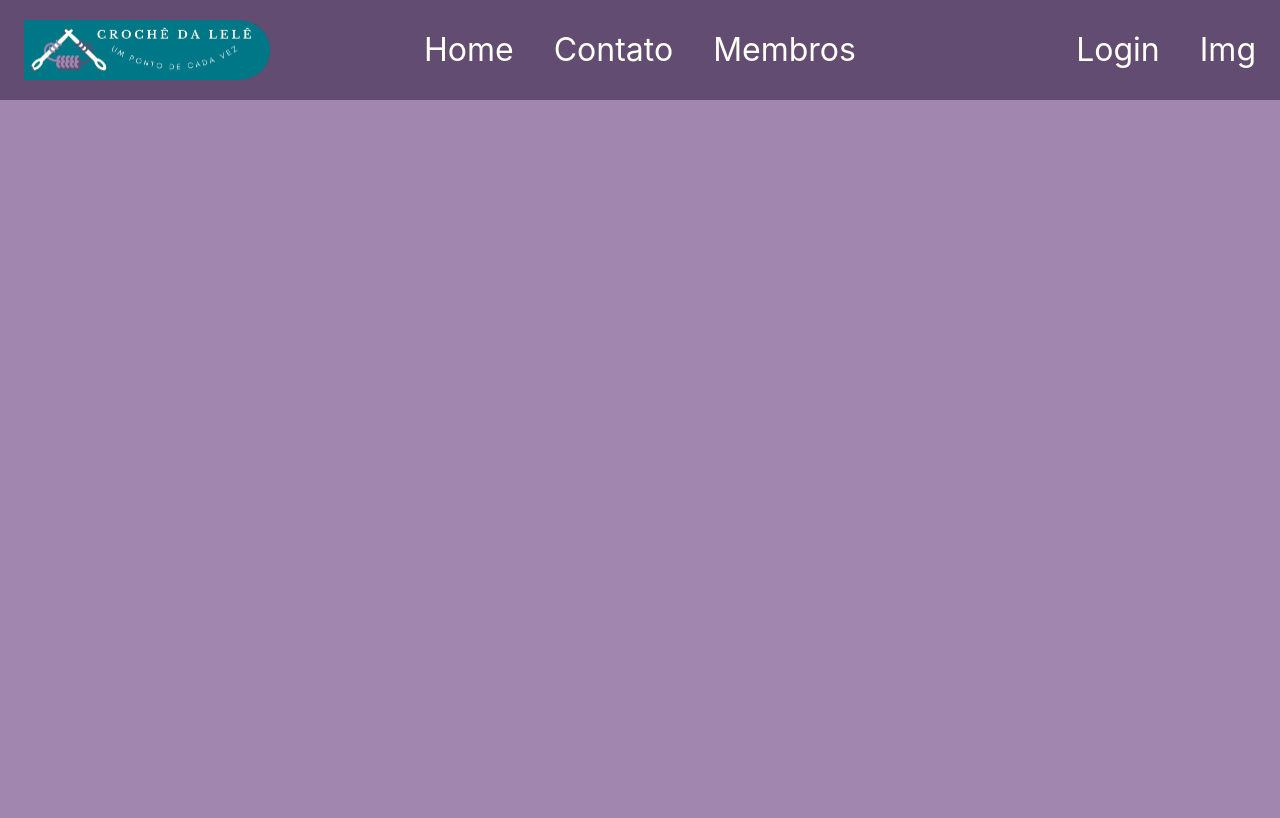
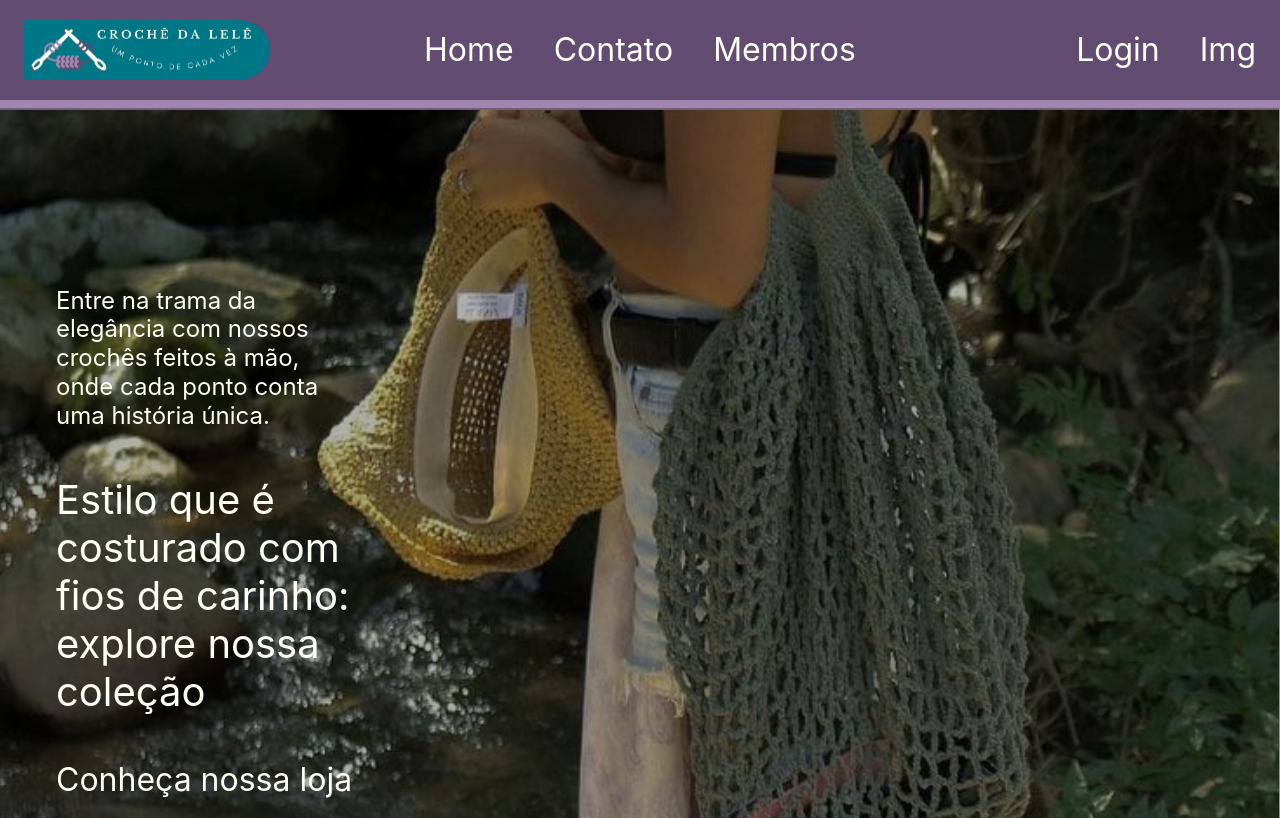
Before and after one commit to yamashita-tiemi/croche_da_lele, a Next.js app: page / in a window 1280 px wide. Built offline with nearby package versions, Linux system fonts and the light colour scheme.

Commit message:
first index section

```diff
--- /dev/null
+++ b/src/components/Article/index.tsx
@@ -0,0 +1,21 @@
+import { Stack } from "@chakra-ui/react";
+import { TextIndex } from "../Text";
+
+export function ArticleIndexPrimary() {
+    return(
+        <Stack
+            as="article"
+            backgroundImage={"/img_index.png"}
+            width={"100%"}
+            height={"710px"}
+            bgRepeat={"no-repeat"}
+            paddingX={14}
+            paddingTop={40}
+            justifyContent={"space-around"}
+        >
+            <TextIndex text={"Entre na trama da elegância com nossos crochês feitos à mão, onde cada ponto conta uma história única."} size={"24px"} color={"offWhite"} w="25%" />
+            <TextIndex text={"Estilo que é costurado com fios de carinho: explore nossa coleção"} size={"40px"} color={"offWhite"} w="30%" />
+            <TextIndex text={"Conheça nossa loja"} size={"32px"} color={"offWhite"} />
+        </Stack>
+    )
+}
--- /dev/null
+++ b/src/components/Text/index.tsx
@@ -0,0 +1,22 @@
+import { Heading } from "@chakra-ui/react";
+
+interface TextIndexProps {
+    text: string
+    size: string
+    color: string
+    w?: string
+}
+
+export function TextIndex({ text, size, color, w }: TextIndexProps) {
+    return (
+        <Heading
+            as="p"
+            fontSize={size}
+            fontWeight={400}
+            color={color}
+            w={w}
+        >
+            {text}
+        </Heading>
+    )
+}
--- a/src/pages/index.tsx
+++ b/src/pages/index.tsx
@@ -1,7 +1,12 @@
+import { ArticleIndexPrimary } from "@/components/Article";
 import { Navbar } from "@/components/Navbar";
+import { Stack } from "@chakra-ui/react";
 
 export default function Home() {
   return (
-    <Navbar />
+    <Stack>
+      <Navbar></Navbar>
+      <ArticleIndexPrimary></ArticleIndexPrimary>
+    </Stack>
   )
 }
```
